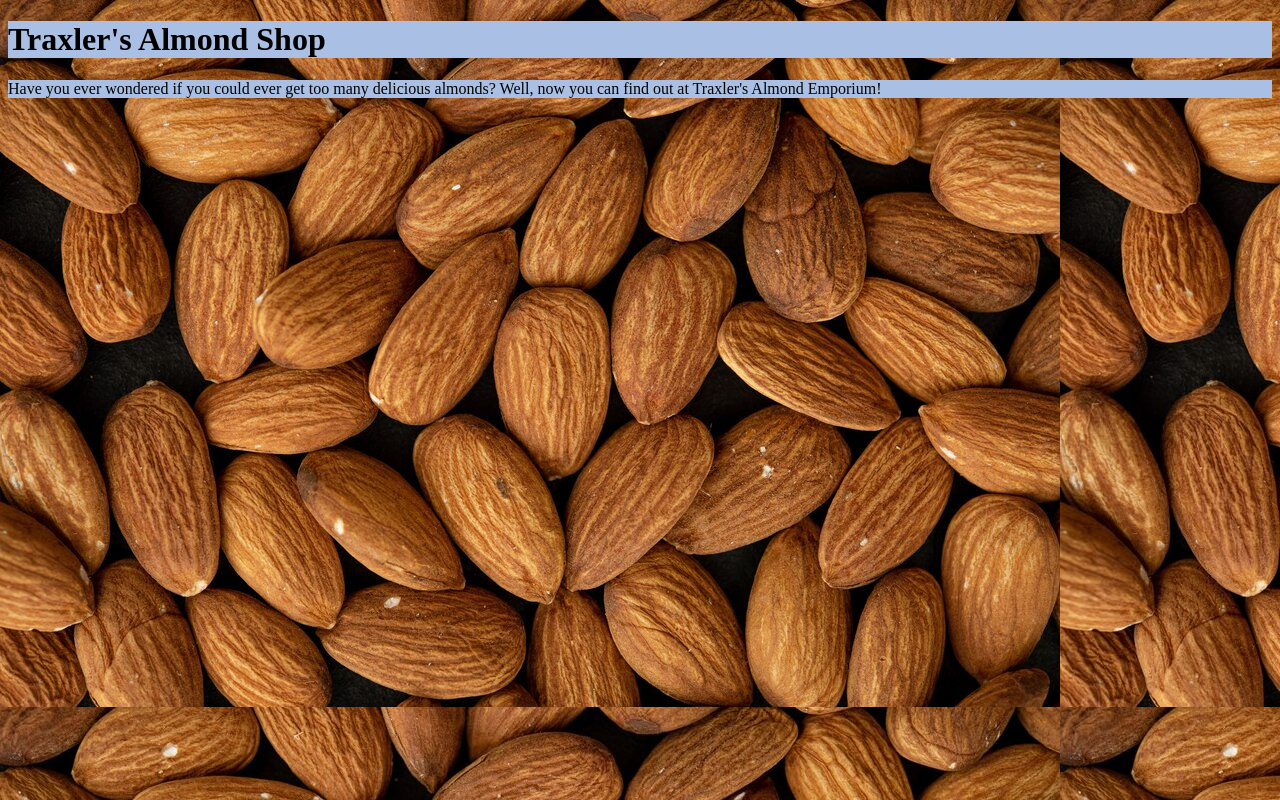
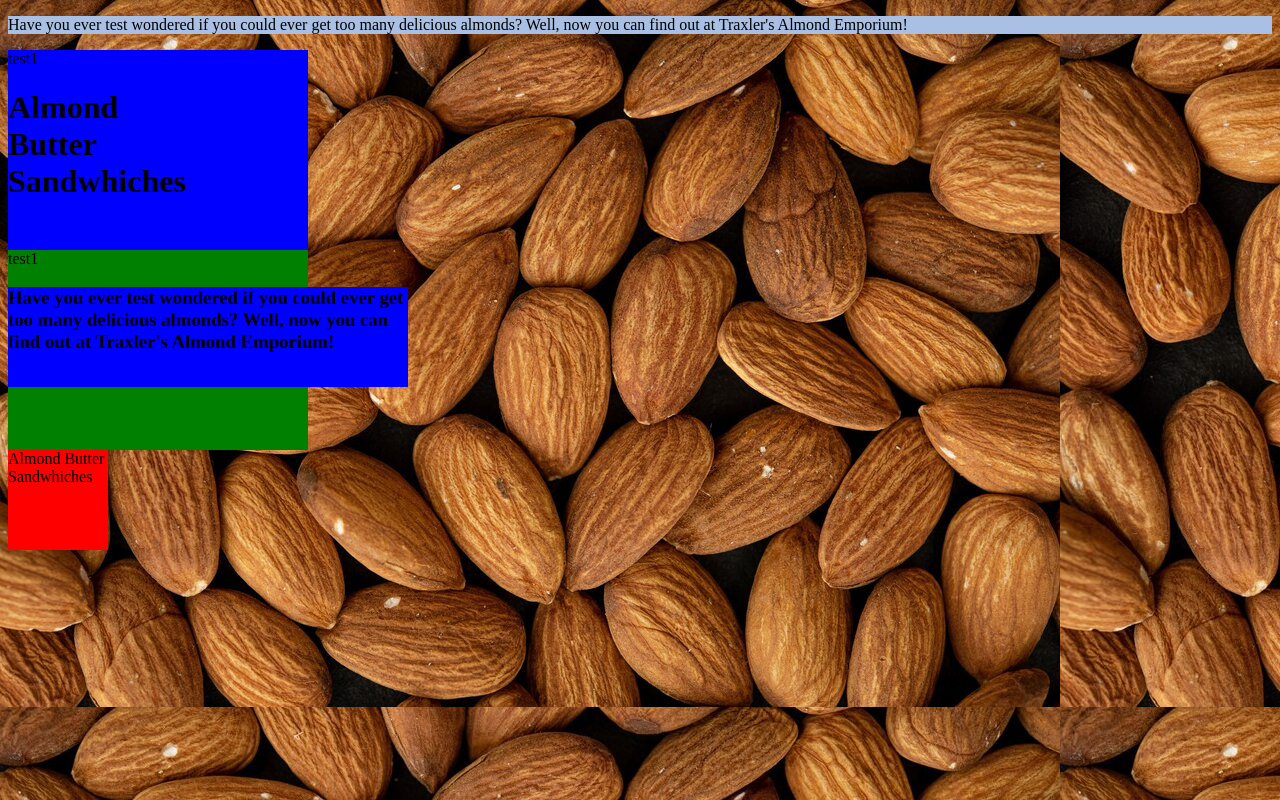
Before and after one commit to Adurot/RestaurantPage, a website built with webpack: page dist/index.html in a window 1280 px wide. Built offline with nearby package versions, Linux system fonts and the light colour scheme.

Commit message:
Converted HTML Code to Javascript

```diff
--- a/src/index.js
+++ b/src/index.js
@@ -1 +1,49 @@
 console.log("Testing Webpack2")
+
+let div = document.createElement("div");
+div.id = "title";
+div.className = "title";
+div.style = "background-color: blue;";
+div.style.width = "300px";
+div.style.height = "200px";
+div.innerHTML= "test1";
+document.body.appendChild(div);
+
+let h1 = document.createElement("h1");
+
+h1.className = "title";
+h1.style = "background-color: blue;";
+h1.style.width = "100px";
+h1.style.height = "100px";
+h1.innerHTML= "Almond Butter Sandwhiches";
+document.getElementById("title").appendChild(h1);
+
+div = document.createElement("div");
+div.id = "promo";
+div.style = "background-color: green;";
+div.style.width = "300px";
+div.style.height = "200px";
+div.innerHTML= "test1";
+document.body.appendChild(div);
+
+let h3 = document.createElement("h3");
+
+h3.className = "title";
+h3.style = "background-color: blue;";
+h3.style.width = "400px";
+h3.style.height = "100px";
+h3.innerHTML= "Have you ever test wondered if you could ever get too many delicious almonds?  Well, now you can find out at Traxler's Almond Emporium!";
+document.getElementById("promo").appendChild(h3);
+
+
+
+
+
+div = document.createElement("div");
+div.id = "div_id";
+div.className = "div_class";
+div.style = "background-color: red;";
+div.style.width = "100px";
+div.style.height = "100px";
+div.innerHTML= "Almond Butter Sandwhiches";
+document.body.appendChild(div);
--- a/webpack.config.js
+++ b/webpack.config.js
@@ -8,5 +8,5 @@ module.exports = {
   },
 
 
-  mode:"development"
+  mode:'development'
 };
```
Also changed, not shown: dist/index.html, dist/main.js.
